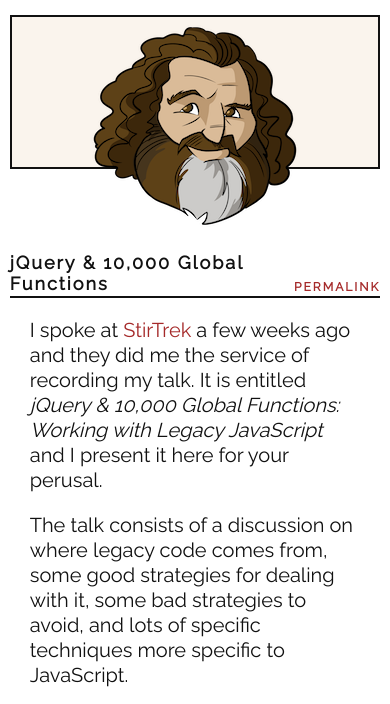
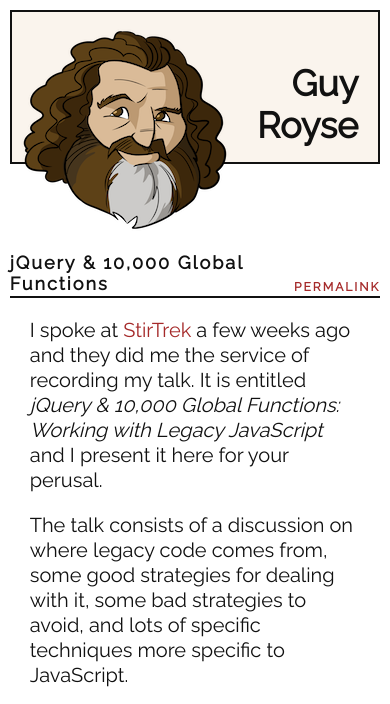
Before and after one commit to guyroyse/guyroyse.github.com, a Jekyll site: the page built from index.html, in a window 390 px wide, cut to the strip 0-704 px from the top of the page. Built offline with Jekyll 4.4.1, drawn with Linux system fonts in a browser that asks for light colours; the list of posts is cut into pages by our own code.

Commit message:
header improvements

```diff
--- a/_layouts/default.html
+++ b/_layouts/default.html
@@ -28,11 +28,11 @@
 <body>
 
 <header>
-  <img class="logo" src="/images/guy-head.png" />
   <div class="box">
     <h1 class="title"><a href="/">{{ site.name }}</a></h1>
     <p class="tagline">{{ site.description }}</p>
   </div>
+  <img class="logo" src="/images/guy-head.png" />
 </header>
 
 <nav>
--- a/css/site.scss
+++ b/css/site.scss
@@ -60,6 +60,7 @@
   height: $sidebar-width;
 
   .logo {
+    margin-top: -150px;
     float: left;
   }
 
@@ -330,34 +331,43 @@
 @media (max-width: 600px) {
 
   header {
+
+    text-align: center;
+
     .tagline {
       display: none;
     }
-  }
 
-}
-
-@media (max-width: 540px) {
-
-  header {
-    text-align: center;
+    .title {
+      text-align: right;
+      margin-right: 20px;
+      padding: 50px 0px 20px 230px;
+    }
 
     .logo {
-      float: none;
+      float: left;
     }
 
     .box {
-      margin-top: -230px;
-    }
-
-    .title {
-      display: none;
+      margin-top: 0px;
     }
 
   }
 
   nav {
     display: none;
+  }
+
+}
+
+@media (max-width: 454px) {
+
+  header {
+
+    .title {
+      padding: 10px 0px 20px 230px;
+    }
+
   }
 
 }
```
